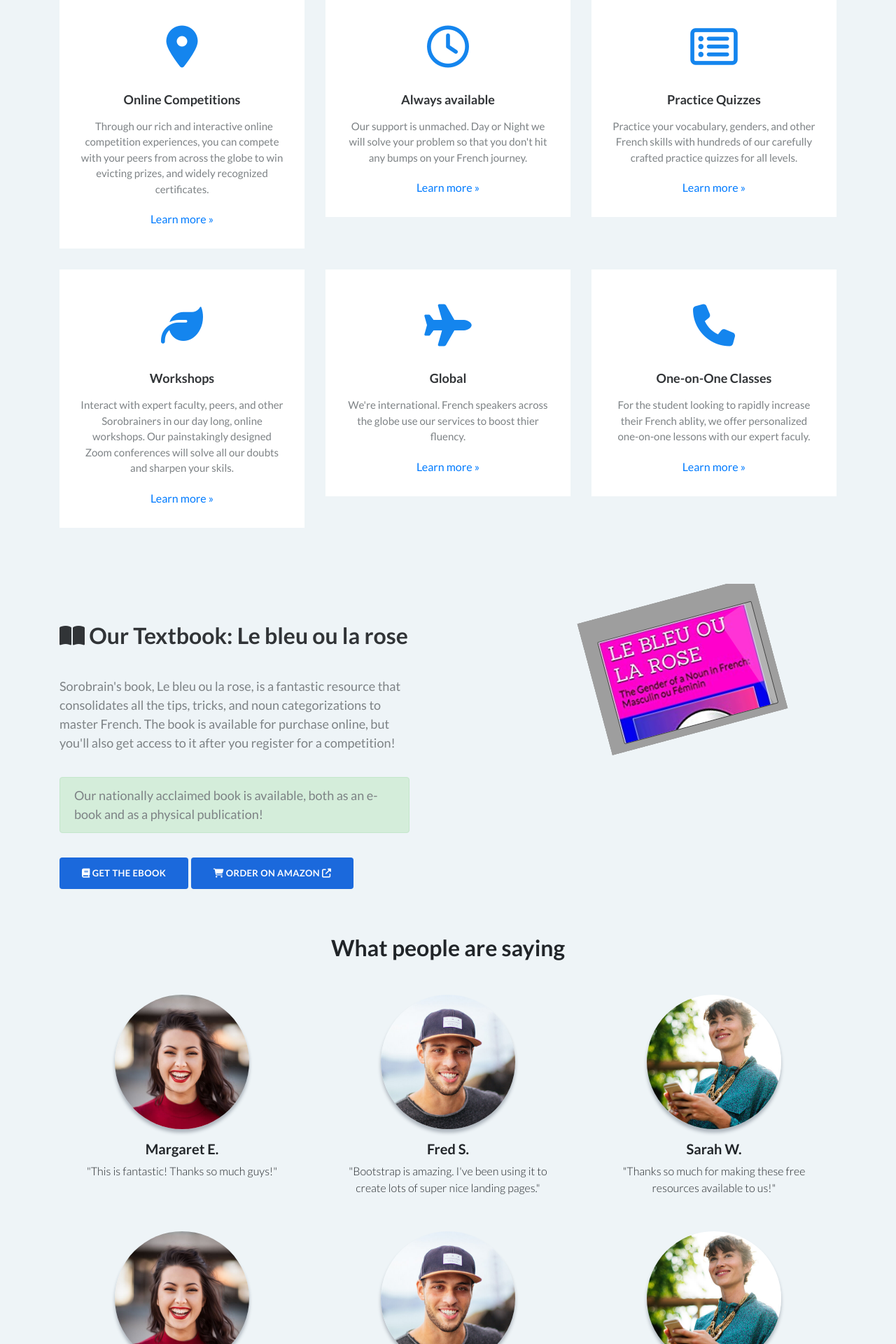
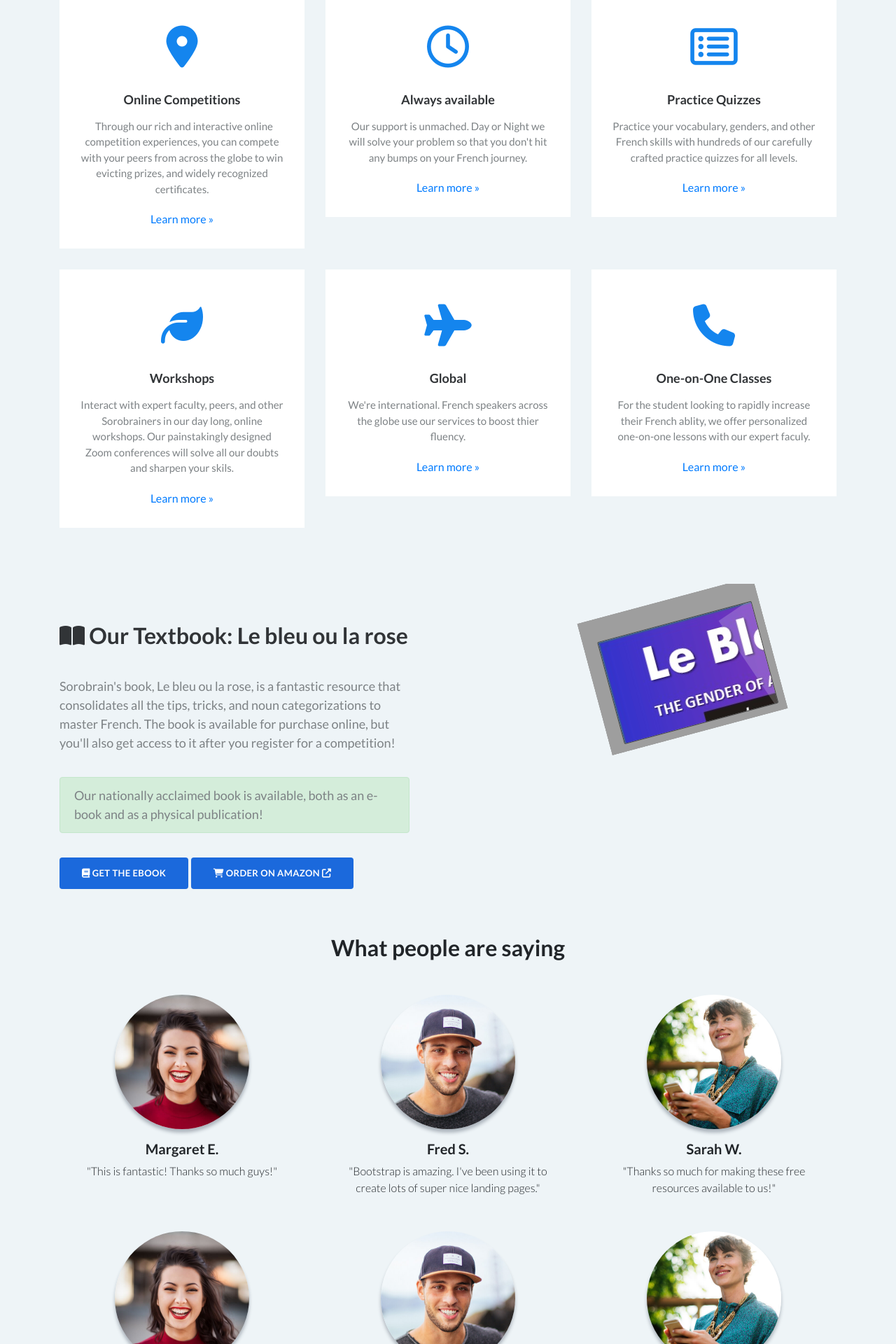
Before and after one commit to IshanManchanda/sorobrain, a Django app: page / in a window 1280 px wide. Shown: the part 697-2617 px from the top of the page at 70% size. Run offline with Django 3.2, Linux system fonts and the light colour scheme; the visitor is signed in with stand-in values (Sample User, id 1); some libraries are stand-ins or nearby versions; grey boxes are pictures that could not be loaded.

```diff
--- a/main/templates/main/index.html
+++ b/main/templates/main/index.html
@@ -97,7 +97,7 @@
             <div class="col-sm-4" data-aos="fade-left" data-aos-duration="1000">
                 <div class="d-none d-md-block iphone-mockup"><img alt="iphone-outline" class="device" src="{% static 'main/img/index/iphone.svg' %}" />
                     {# FIXME: add correct 'background: url()' css rule in style attribute below #}
-                    <div class="screen" style="margin-top: 10px; margin-left:5px"><img alt="book-thumbnail" src="{% static 'main/img/index/book.jpg' %}"></div>
+                    <div class="screen" style="margin-top: 10px; margin-left:5px"><img alt="book-thumbnail" src="{% static 'common/img/book.jpeg' %}"></div>
                 </div>
             </div>
         </div>
```
Also changed, not shown: 2 other files.
